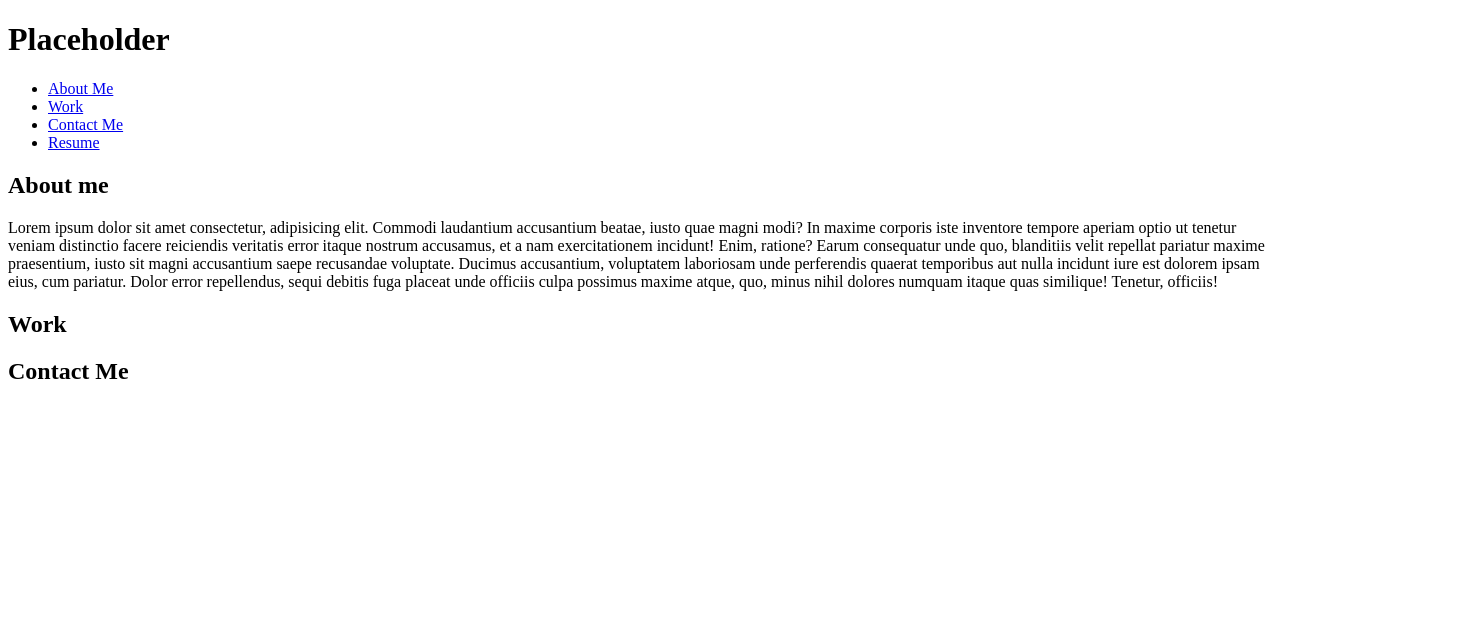
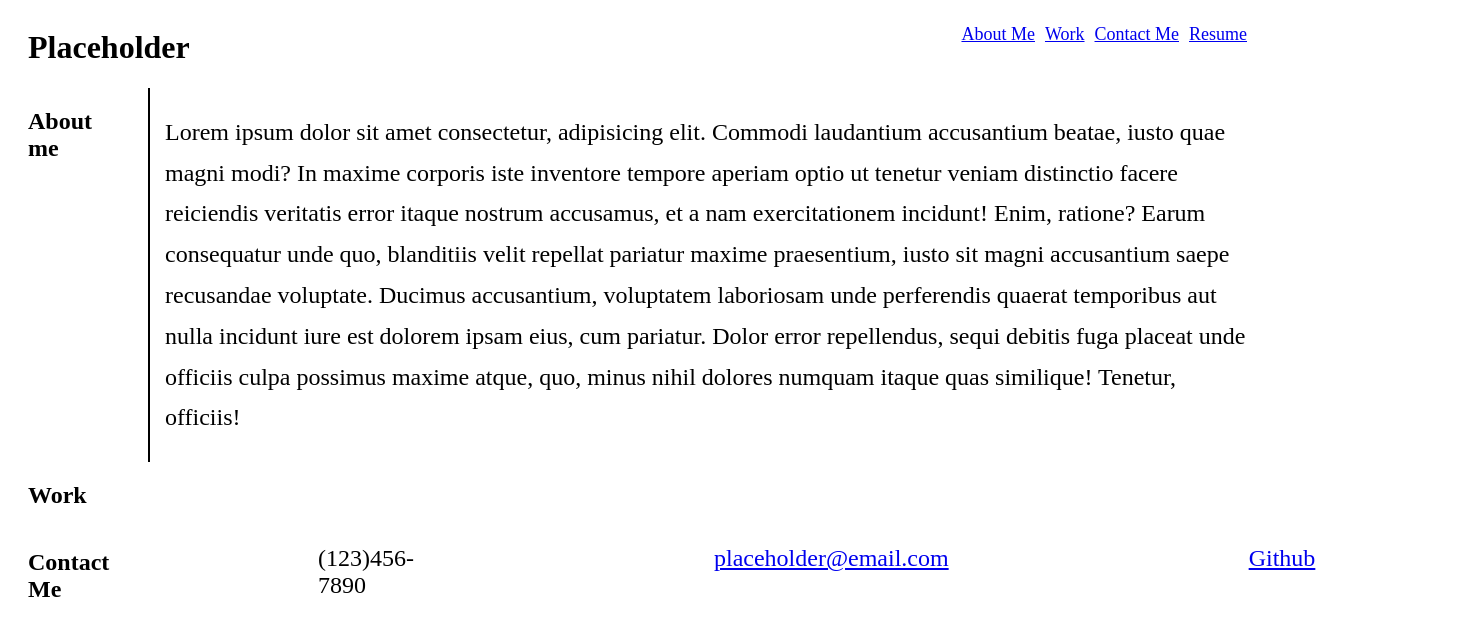
Before and after one commit to MatthewBrining/Brining_Challenge_2, a plain HTML site: page index.html in a window 1280 px wide. Shown: the whole page, 1465 px wide, since content can reach past the window. Drawn offline with Linux system fonts and the light colour scheme.

Commit message:
basic css styling

```diff
--- a/index.html
+++ b/index.html
@@ -5,6 +5,7 @@
     <meta http-equiv="X-UA-Compatible" content="IE=edge">
     <meta name="viewport" content="width=device-width, initial-scale=1.0">
     <title>Portfolio Page</title>
+    <link rel="stylesheet" href="style.css">
 </head>
 <body>
 
@@ -24,7 +25,7 @@
 
     </div>
 
-    <section class="about-me">
+    <section class="about-me-section">
         <div class="section-title">
             <h2>About me</h2>
         </div>
@@ -46,7 +47,13 @@
         <div class="section-title">
             <h2>Contact Me</h2>
         </div>
-        <div class="contact-info"></div>
+        <div class="contact-info">
+            <ul>
+                <li>(123)456-7890</li>
+                <li><a href="#">placeholder@email.com</a></li>
+                <li><a href="#">Github</a></li>
+            </ul>
+        </div>
     </section>
 </body>
 </html>
--- a/style.css
+++ b/style.css
@@ -0,0 +1,62 @@
+h1 {
+    margin-left: 20px;
+}
+
+h2 {
+    width: 100px;
+    margin-left: 20px;
+}
+
+.nav-bar {
+    display: flex;
+    flex-wrap: wrap;
+    justify-content: space-between;
+}
+
+.nav-bar ul {
+    display: flex;
+    flex-wrap: wrap;
+    list-style: none;
+}
+
+.nav-bar ul li {
+    margin: 0 5px;
+}
+
+.nav-bar ul li a {
+    font-size: 18px;
+}
+
+nav {
+    margin-right: 20px;
+}
+
+.about-me-section {
+    display: flex;
+}
+
+.personal-bio {
+    margin: 0 20px;
+    font-size: 24px;
+    line-height: 1.7;
+    border-left: 2px solid black;
+    padding-left: 15px;
+}
+.work-section {
+    display: flex;
+}
+
+.contact-me-section {
+    display: flex;
+    justify-content: space-between
+}
+
+.contact-info ul {
+    display: flex;
+}
+
+.contact-info ul li {
+    margin: 0 150px;
+    font-size: 24px;
+    list-style: none;
+}
```
